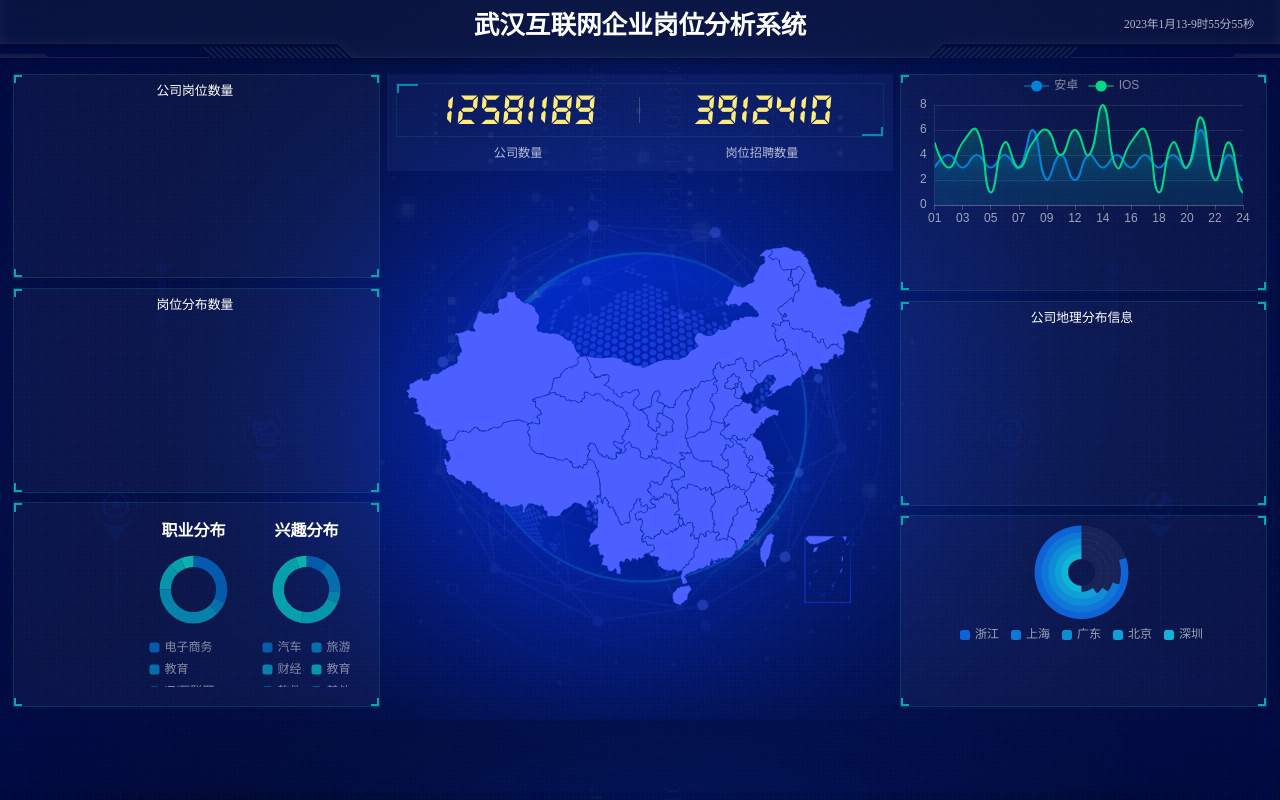
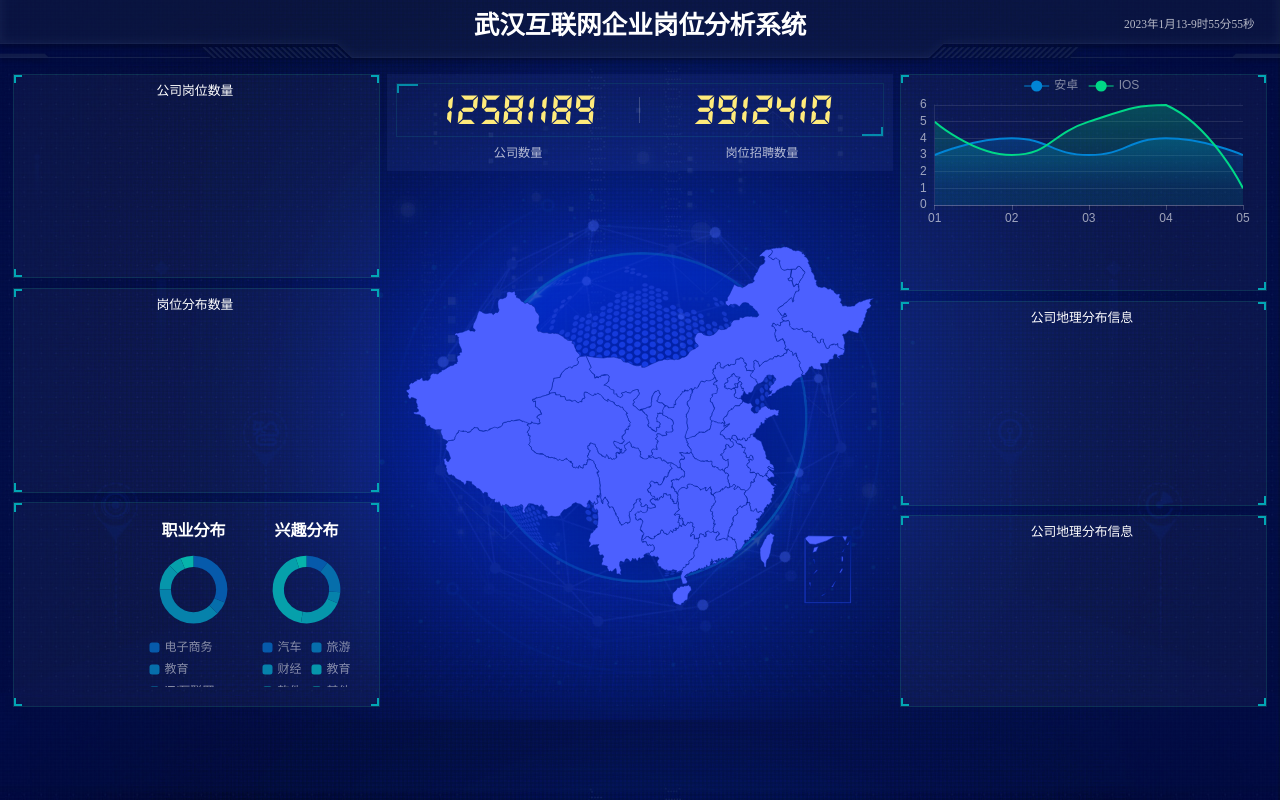
Before and after one commit to Feweb-wind/DatabaseVisualization, a plain HTML site: page web/index.html in a window 1280 px wide. Drawn offline with Linux system fonts and the light colour scheme; no server answers.

Commit message:
updata echart6

```diff
--- a/web/index.html
+++ b/web/index.html
@@ -71,7 +71,7 @@
           <div class="allnav" id="echart2"></div>
           <div class="boxfoot"></div>
         </div>
-        <div class="boxall" style="height: 3.2rem">
+        <div class="boxall" style="height: 3.2rem ;">
           <div style="height:100%; width: 100%;">
             <div class="sy" id="fb1"></div>
             <div class="sy" id="fb2"></div>
@@ -116,7 +116,7 @@
           <div class="boxfoot"></div>
         </div>
         <div class="boxall" style="height: 3rem">
-          <div class="alltitle"></div>
+          <div class="alltitle">公司地理分布信息</div>
           <div class="allnav" id="echart6"></div>
           <div class="boxfoot"></div>
         </div>
--- a/web/js/index.html
+++ b/web/js/index.html
@@ -347,10 +347,10 @@
       var app = new Build();
       app.run();
     })();
-    window.addEventListener('resize', function () {
-      canvas.width = w = window.innerWidth;
-      canvas.height = h = window.innerHeight;
-    }, false);
+    // window.addEventListener('resize', function () {
+    //   canvas.width = w = window.innerWidth;
+    //   canvas.height = h = window.innerHeight;
+    // }, false);
   </script>
 </body>
 
--- a/web/js/js.js
+++ b/web/js/js.js
@@ -378,7 +378,7 @@ $(function () {
 
                 },
 
-                data: ['01', '02', '03', '04', '05', '06', '07', '08', '09', '11', '12', '13', '14', '15', '16', '17', '18', '19', '20', '21', '22', '23', '24']
+                data: ['01', '02', '03', '04', '05']
 
             }, {
 
@@ -446,7 +446,7 @@ $(function () {
                             borderWidth: 12
                         }
                     },
-                    data: [3, 4, 3, 4, 3, 4, 3, 6, 2, 4, 2, 4, 3, 4, 3, 4, 3, 4, 3, 6, 2, 4, 2, 4]
+                    data: [3, 4, 3, 4, 3]
 
                 },
                 {
@@ -482,7 +482,7 @@ $(function () {
                             borderWidth: 12
                         }
                     },
-                    data: [5, 3, 5, 6, 1, 5, 3, 5, 6, 4, 6, 4, 8, 3, 5, 6, 1, 5, 3, 7, 2, 5, 1, 4]
+                    data: [5, 3, 5, 6, 1]
 
                 },
 
@@ -499,17 +499,17 @@ $(function () {
     function echarts_6() {
         // 基于准备好的dom，初始化echarts实例
         var myChart = echarts.init(document.getElementById('echart6'));
+        function getOptionItem(name, value, index) {
+            let rArr = [['59%', '70%'], ['49%', '60%'], ['39%', '50%'], ['29%', '40%'], ['20%', '30%']]
+            var dataStyle = {
 
-        var dataStyle = {
                 normal: {
                     label: {
                         show: false
                     },
                     labelLine: {
                         show: false
-                },
-                //shadowBlur: 40,
-                //shadowColor: 'rgba(40, 40, 40, 1)',
+                    }
                 }
             };
             var placeHolderStyle = {
@@ -522,6 +522,40 @@ $(function () {
                     color: 'rgba(0,0,0,0)'
                 }
             };
+            let item = {
+                name: name,
+                type: 'pie',
+                clockWise: false,
+                center: ['50%', '42%'],
+                radius: rArr[index],
+                itemStyle: dataStyle,
+                hoverAnimation: false,
+                data: [{
+                    value: value + 20,
+                    name: '0' + index
+                }, {
+                    value: 100 - value,
+                    name: 'invisible',
+                    tooltip: { show: false },
+                    itemStyle: placeHolderStyle
+                }]
+            }
+            return item
+        }
+        $.ajax({
+            type: 'get',
+            url: BaseUrl + '/getComAddress',
+            success: function (data) {
+                let xData = []
+                let yData = []
+                let allValue = 0
+                let showNum = 5
+
+                for (let i = 0; i < showNum; i++) {
+                    xData.push(data.data[i][0])
+                    yData.push(data.data[i][1])
+                    allValue += data.data[i][1]
+                }
                 option = {
                     color: ['#0f63d6', '#0f78d6', '#0f8cd6', '#0fa0d6', '#0fb4d6'],
                     tooltip: {
@@ -533,111 +567,23 @@ $(function () {
                         itemHeight: 10,
                         itemGap: 12,
                         bottom: '3%',
-
-                data: ['浙江', '上海', '广东', '北京', '深圳'],
+                        data: xData,
                         textStyle: {
                             color: 'rgba(255,255,255,.6)',
                         }
                     },
-
-            series: [
-                {
-                    name: '浙江',
-                    type: 'pie',
-                    clockWise: false,
-                    center: ['50%', '42%'],
-                    radius: ['59%', '70%'],
-                    itemStyle: dataStyle,
-                    hoverAnimation: false,
-                    data: [{
-                        value: 80,
-                        name: '01'
-                    }, {
-                        value: 20,
-                        name: 'invisible',
-                        tooltip: { show: false },
-                        itemStyle: placeHolderStyle
-                    }]
-                },
-                {
-                    name: '上海',
-                    type: 'pie',
-                    clockWise: false,
-                    center: ['50%', '42%'],
-                    radius: ['49%', '60%'],
-                    itemStyle: dataStyle,
-                    hoverAnimation: false,
-                    data: [{
-                        value: 70,
-                        name: '02'
-                    }, {
-                        value: 30,
-                        name: 'invisible',
-                        tooltip: { show: false },
-                        itemStyle: placeHolderStyle
-                    }]
-                },
-                {
-                    name: '广东',
-                    type: 'pie',
-                    clockWise: false,
-                    hoverAnimation: false,
-                    center: ['50%', '42%'],
-                    radius: ['39%', '50%'],
-                    itemStyle: dataStyle,
-                    data: [{
-                        value: 65,
-                        name: '03'
-                    }, {
-                        value: 35,
-                        name: 'invisible',
-                        tooltip: { show: false },
-                        itemStyle: placeHolderStyle
-                    }]
-                },
-                {
-                    name: '北京',
-                    type: 'pie',
-                    clockWise: false,
-                    hoverAnimation: false,
-                    center: ['50%', '42%'],
-                    radius: ['29%', '40%'],
-                    itemStyle: dataStyle,
-                    data: [{
-                        value: 60,
-                        name: '04'
-                    }, {
-                        value: 40,
-                        name: 'invisible',
-                        tooltip: { show: false },
-                        itemStyle: placeHolderStyle
-                    }]
-                },
-                {
-                    name: '深圳',
-                    type: 'pie',
-                    clockWise: false,
-                    hoverAnimation: false,
-                    center: ['50%', '42%'],
-                    radius: ['20%', '30%'],
-                    itemStyle: dataStyle,
-                    data: [{
-                        value: 50,
-                        name: '05'
-                    }, {
-                        value: 50,
-                        name: 'invisible',
-                        tooltip: { show: false },
-                        itemStyle: placeHolderStyle
-                    }]
-                },]
+                    series: []
                 };
-
-        // 使用刚指定的配置项和数据显示图表。
+                for (let i = 0; i < showNum; i++) {
+                    option["series"].push(getOptionItem(xData[i], Math.floor((yData[i] / allValue) * 100), i))
+                }
                 myChart.setOption(option);
                 window.addEventListener("resize", function () {
                     myChart.resize();
                 });
+            }
+
+        })
     }
     function echarts_31() {
         // 基于准备好的dom，初始化echarts实例
```
Also changed, not shown: 2 other files. Lines whose indentation alone changed are shown as unchanged.
